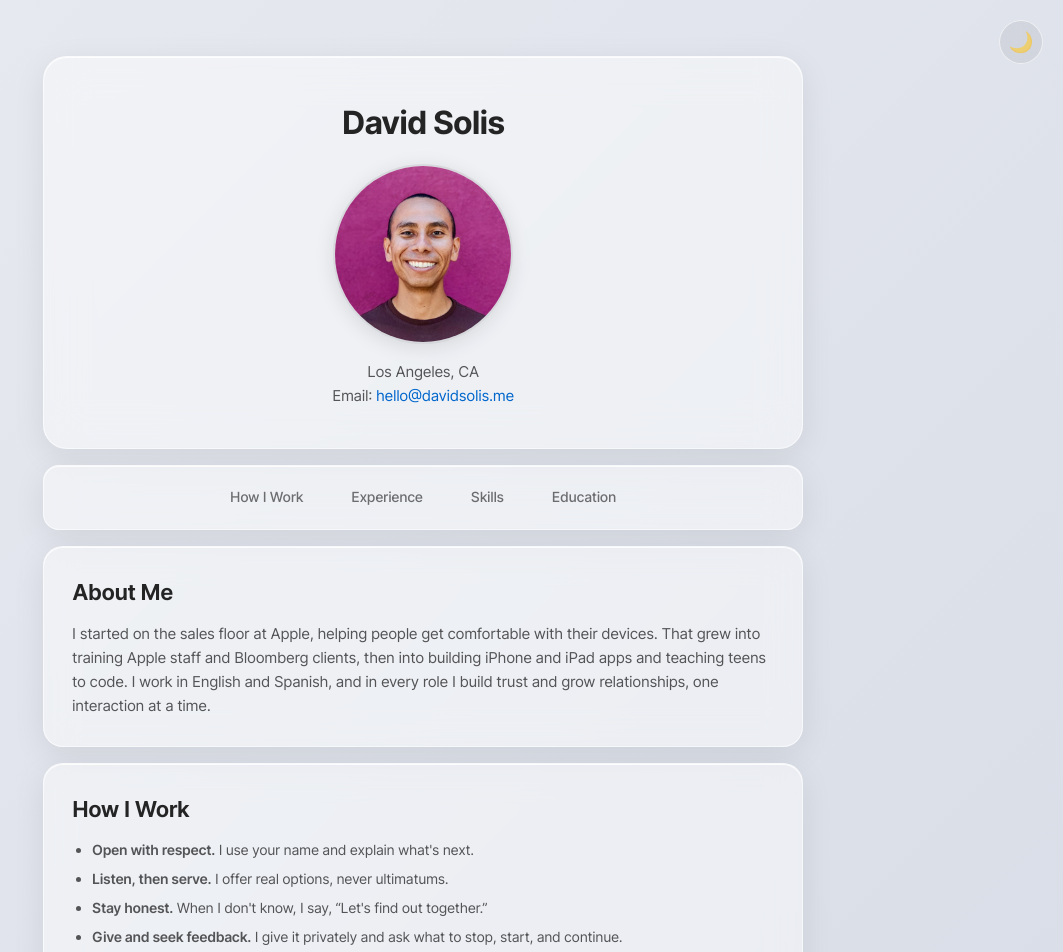
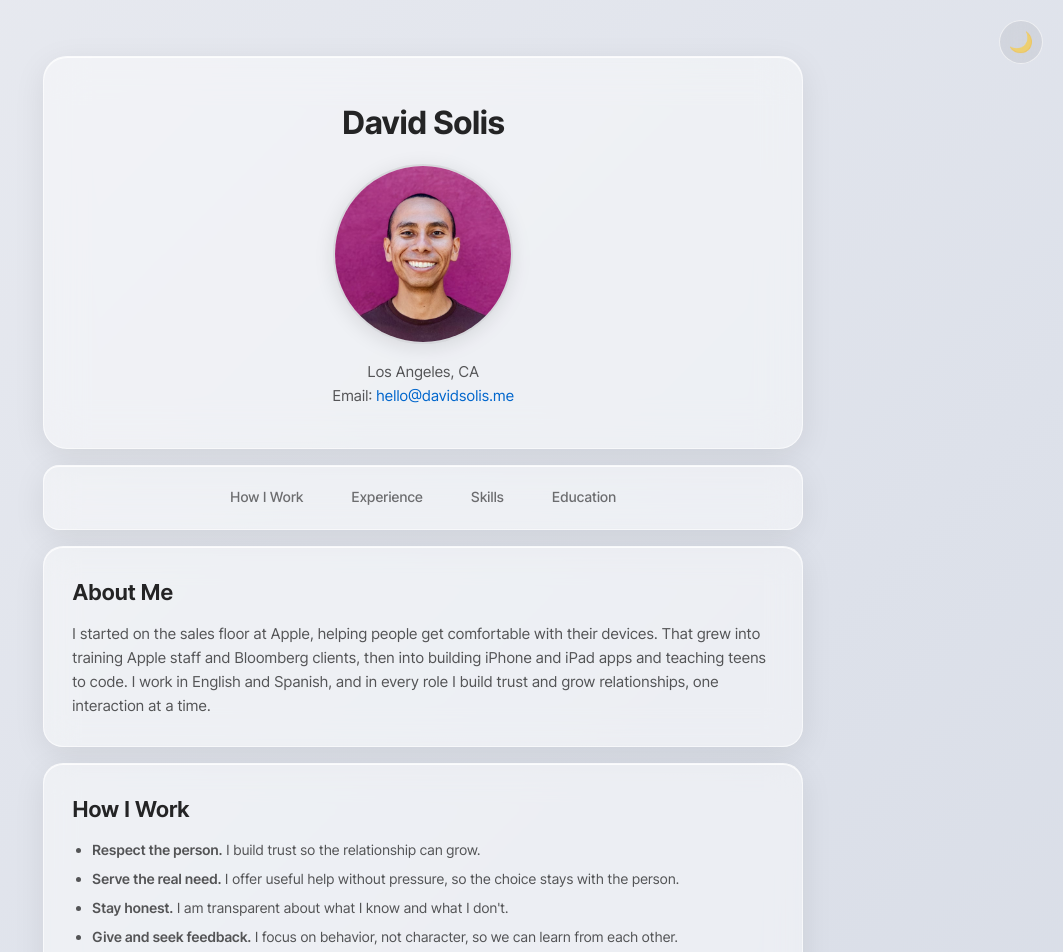
Before and after one commit to soliskit/portfolio, a Next.js app: page / in a window 1280 px wide. Shown: the top 952 px of the page, without its empty margins (217-1280 px from the left). Built offline with nearby package versions, Linux system fonts and the light colour scheme.

Commit message:
Update How I Work with values-focused copy (#35)

```diff
--- a/components/HowIWork.js
+++ b/components/HowIWork.js
@@ -6,23 +6,24 @@ export default function HowIWork() {
       <h2>How I Work</h2>
       <ul>
         <li>
-          <strong>Open with respect.</strong> I use your name and explain
-          what&apos;s next.
+          <strong>Respect the person.</strong> I build trust so the relationship
+          can grow.
         </li>
         <li>
-          <strong>Listen, then serve.</strong> I offer real options, never
-          ultimatums.
+          <strong>Serve the real need.</strong> I offer useful help without
+          pressure, so the choice stays with the person.
         </li>
         <li>
-          <strong>Stay honest.</strong> When I don&apos;t know, I say,
-          &ldquo;Let&apos;s find out together.&rdquo;
+          <strong>Stay honest.</strong> I am transparent about what I know and
+          what I don&apos;t.
         </li>
         <li>
-          <strong>Give and seek feedback.</strong> I give it privately and ask
-          what to stop, start, and continue.
+          <strong>Give and seek feedback.</strong> I focus on behavior, not
+          character, so we can learn from each other.
         </li>
         <li>
-          <strong>Write clearly.</strong> Brevity respects your time.
+          <strong>Write clearly.</strong> I keep it concise because I value my
+          audience&apos;s time and attention.
         </li>
         <li>
           <strong>Lead by example.</strong> I understand what I ask my team to
```
